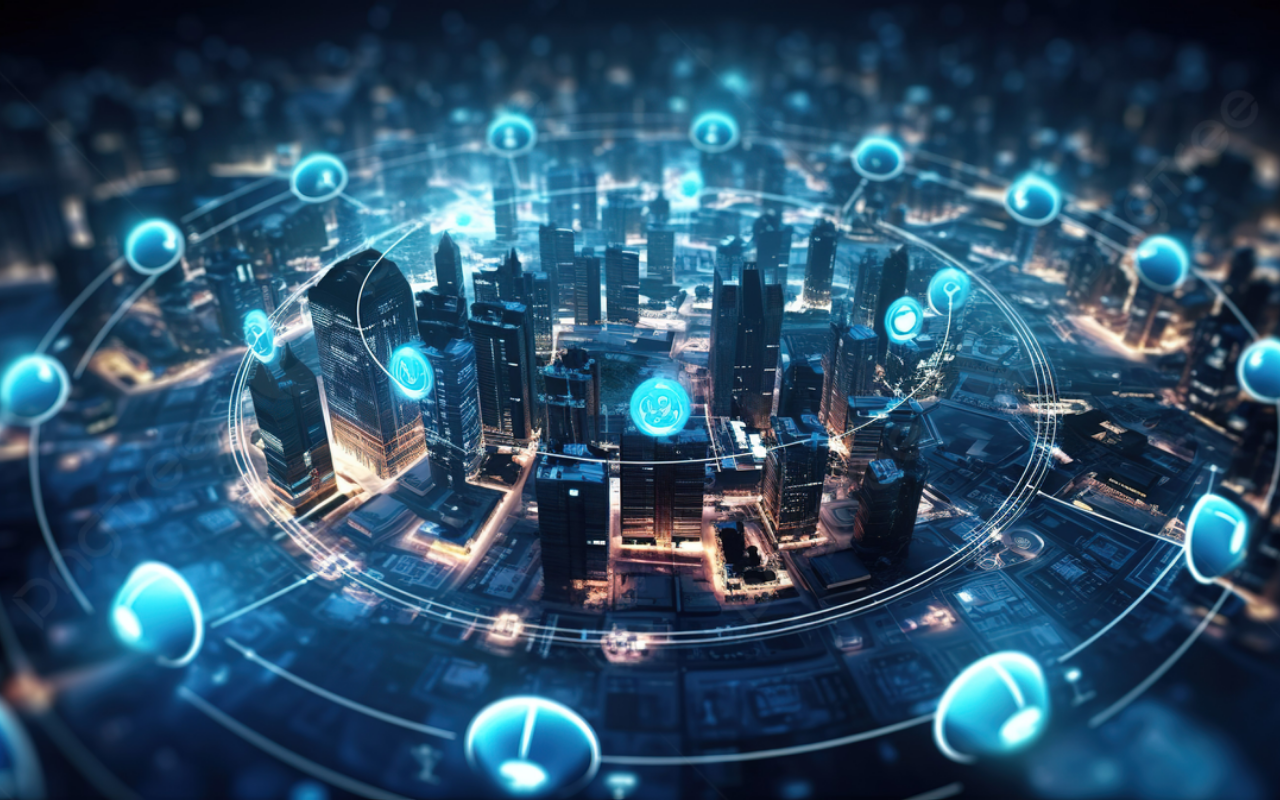
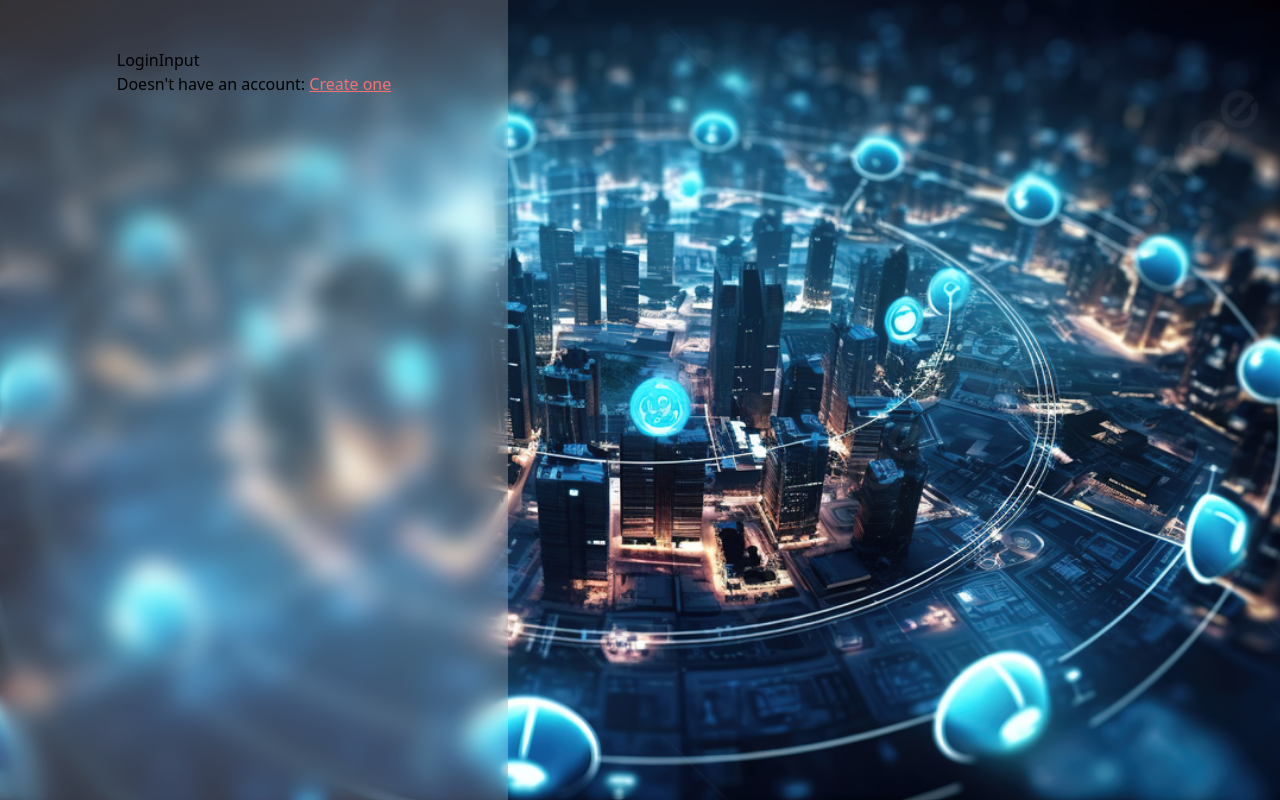
Before and after one commit to tkim0809/IoT_Dashboard, a React (Create React App) app in the folder client/: page /login in a window 1280 px wide. Built offline with nearby package versions, Linux system fonts and the light colour scheme.

Commit message:
login screen and add animation

```diff
--- a/client/package.json
+++ b/client/package.json
@@ -6,9 +6,11 @@
     "@testing-library/jest-dom": "^5.14.1",
     "@testing-library/react": "^13.0.0",
     "@testing-library/user-event": "^13.2.1",
+    "framer-motion": "^11.5.4",
     "react": "^18.3.1",
     "react-dom": "^18.3.1",
-    "react-router-dom": "^6.26.1",
+    "react-icons": "^5.3.0",
+    "react-router-dom": "^6.26.2",
     "react-scripts": "5.0.1",
     "tailwindcss": "^3.4.10",
     "web-vitals": "^2.1.0"
--- /dev/null
+++ b/client/src/animations/index.js
@@ -0,0 +1,9 @@
+export const buttonClick = {
+    whileTap: { scale: 0.95 },
+}
+
+export const fadeInOut = {
+    initial: { opacity: 0 },
+    animate: { opacity: 1 },
+    exit: { opacity: 0 }
+}
--- a/client/src/components/ExpandedView.jsx
+++ b/client/src/components/ExpandedView.jsx
@@ -1,8 +1,8 @@
 import React from "react";
 
-const ExpandedView = ({fleetName, onClose}) => {
+const ExpandedView = ({ fleetName, onClose }) => {
     return (
-        <div className="p-5 rounded-lg border-solid border-black border-2 bg-white" style={{width: "90%", height: "90%", position: "fixed"}}>
+        <div className="p-5 rounded-lg border-solid border-black border-2 bg-white" style={{ width: "90%", height: "90%", position: "fixed" }}>
             <p>
                 {fleetName}
             </p>
--- a/client/src/components/GroupView.jsx
+++ b/client/src/components/GroupView.jsx
@@ -2,9 +2,9 @@ import React, { useState } from "react";
 import ExpandedView from "./ExpandedView";
 
 const GroupView = () => {
-    let data = [{fleetName: "Fleet 1", fleetCategory: "fleet"}, {fleetName: "Fleet 2", fleetCategory: "subfleet"}, {fleetName: "Fleet 3", fleetCategory: "aircraft"},
-        {fleetName: "Fleet 4", fleetCategory: "fleet"}, {fleetName: "Fleet 5", fleetCategory: "aircraft"}, {fleetName: "Fleet 6", fleetCategory: "aircraft"}
-        ]
+    let data = [{ fleetName: "Fleet 1", fleetCategory: "fleet" }, { fleetName: "Fleet 2", fleetCategory: "subfleet" }, { fleetName: "Fleet 3", fleetCategory: "aircraft" },
+    { fleetName: "Fleet 4", fleetCategory: "fleet" }, { fleetName: "Fleet 5", fleetCategory: "aircraft" }, { fleetName: "Fleet 6", fleetCategory: "aircraft" }
+    ]
     const [isExanded, setIsExpanded] = useState(false);
     const [fleetName, setFleetName] = useState("");
     const [sortCategory, setSortCategory] = useState("all");
@@ -24,39 +24,39 @@ const GroupView = () => {
     }
 
     return (
-        <div id="groupview_container" className="bg-white w-screen h-screen flex flex-wrap p-10" style={{justifyContent: "center"}}>
-            <div style={{width: "100%", display: "flex", flexDirection: "row"}}>
-            <img className="border-solid border-2 border-black" style={{width: "100px", height: "100px"}} src="" />
-            <h1 style={{width: "100%", textAlign: "center"}}>Group name</h1>
-        </div>
-            <div id="table_container" className="border-solid border-2 border-black" style={{width: "100%", height: "60%", marginTop: "100px"}}>
-            <div className="flex-initial flex-row border-black border-1 border-solid h-15 border-b-0" style={{width: "100%"}}>
-                <button onClick={() => setSortCategory("all")} style={{color: sortCategory === "all" ? "blue" : "black"}}>All</button>
-                <button onClick={() => setSortCategory("fleet")} style={{color: sortCategory === "fleet" ? "blue" : "black"}}>Fleet</button>
-                <button onClick={() => setSortCategory("subfleet")} style={{color: sortCategory === "subfleet" ? "blue" : "black"}}>Sub Fleet</button>
-                <button onClick={() => setSortCategory("aircraft")} style={{color: sortCategory === "aircraft" ? "blue" : "black"}}>Aircraft</button>
+        <div id="groupview_container" className="bg-white w-screen h-screen flex flex-wrap p-10" style={{ justifyContent: "center" }}>
+            <div style={{ width: "100%", display: "flex", flexDirection: "row" }}>
+                <img className="border-solid border-2 border-black" style={{ width: "100px", height: "100px" }} src="" />
+                <h1 style={{ width: "100%", textAlign: "center" }}>Group name</h1>
             </div>
+            <div id="table_container" className="border-solid border-2 border-black" style={{ width: "100%", height: "60%", marginTop: "100px" }}>
+                <div className="flex-initial flex-row border-black border-1 border-solid h-15 border-b-0" style={{ width: "100%" }}>
+                    <button onClick={() => setSortCategory("all")} style={{ color: sortCategory === "all" ? "blue" : "black" }}>All</button>
+                    <button onClick={() => setSortCategory("fleet")} style={{ color: sortCategory === "fleet" ? "blue" : "black" }}>Fleet</button>
+                    <button onClick={() => setSortCategory("subfleet")} style={{ color: sortCategory === "subfleet" ? "blue" : "black" }}>Sub Fleet</button>
+                    <button onClick={() => setSortCategory("aircraft")} style={{ color: sortCategory === "aircraft" ? "blue" : "black" }}>Aircraft</button>
+                </div>
                 <table className="min-w-full min-h-20 border border-collapse">
                     <thead>
                         <tr>
-                            <th className="border border-gray-300 px-4 py-2" style={{textAlign: "left"}}>Fleet Name</th>
+                            <th className="border border-gray-300 px-4 py-2" style={{ textAlign: "left" }}>Fleet Name</th>
                             <th>Expand</th>
                         </tr>
                     </thead>
                     <tbody>
-                            {data.filter(item => sortCategory === "all" || item.fleetCategory === sortCategory)
+                        {data.filter(item => sortCategory === "all" || item.fleetCategory === sortCategory)
                             .slice(itemIndex, itemIndex + 5)
                             .map(data => (
                                 <tr>
-                                <td key={data} className="border border-gray-300 px-4 py-2" style={{width: "75%"}}>{data.fleetName}</td>
-                                <td className="border border-gray-300 px-4 py-2 text-center"><button onClick={() => handleExpand(data.fleetName)}>Expand</button></td>
+                                    <td key={data} className="border border-gray-300 px-4 py-2" style={{ width: "75%" }}>{data.fleetName}</td>
+                                    <td className="border border-gray-300 px-4 py-2 text-center"><button onClick={() => handleExpand(data.fleetName)}>Expand</button></td>
                                 </tr>
                             ))}
                     </tbody>
                 </table>
             </div>
             <button onClick={handleNextPage}>Next Page</button>
-            {isExanded && <ExpandedView fleetName={fleetName} onClose={handleClose}/>}
+            {isExanded && <ExpandedView fleetName={fleetName} onClose={handleClose} />}
         </div>
     )
 }
--- a/client/src/components/Login.jsx
+++ b/client/src/components/Login.jsx
@@ -1,12 +1,48 @@
-import React from 'react'
+import React, { useState } from 'react'
 import { LoginBg } from "../assets"
+import { LoginInput } from '../components'
+import { motion } from "framer-motion"
+import { buttonClick } from '../animations'
 
 const Login = () => {
+
+    const [userName, setUserName] = useState("")
+    const [isSignUp, setIsSignUp] = useState(false)
+    const [password, setPassword] = useState("")
+    const [confirm_password, setConfirm_password] = useState("")
+
     return (
         <div className='w-screen h-screen relative overflow-hidden flex'>
 
             {/* background image */}
-            <img src={LoginBg} className='w-full h-full object-cover absolute' alt='' />
+            <img src={LoginBg} className='w-full h-full object-cover absolute top-0 left-0' alt='' />
+
+            {/* content box */}
+            <div className='flex flex-col items-center bg-lightOverlay w-[80%] md:w-508 h-full z-10 backdrop-blur-md p-4 px-4 py-12'>
+                {/* TODO: top logo section */}
+
+                {/* TODO: welcome text */}
+
+                {/* TODO: input section */}
+                <div>
+                    <LoginInput placeHolder={"Email Here"} icon="" inputState={userName} inputStateFunc={setUserName} type="name" isSignUp={isSignUp} />
+
+
+                    {!isSignUp ? (
+                        <p>
+                            Doesn't have an account:{" "} <motion.button {...buttonClick} className='text-red-400 underline cursor-pointer bg-transparent' onClick={() => setIsSignUp(true)}>Create one</motion.button>
+                        </p>
+                    ) : (
+                        <p>
+                            Already have an account{" "} <motion.button {...buttonClick} className='text-red-400 underline cursor-pointer bg-transparent' onClick={() => setIsSignUp(false)}>Sign-in here</motion.button>
+                        </p>
+                    )}
+
+
+
+                    {/* button section */}
+                </div>
+            </div>
         </div>
     )
 }
--- /dev/null
+++ b/client/src/components/LoginInput.jsx
@@ -0,0 +1,9 @@
+import React from 'react'
+
+const LoginInput = ({ placeHolder, icon, inputState, inputStateFunc, type, isSignUp }) => {
+    return (
+        <div>LoginInput</div>
+    )
+}
+
+export default LoginInput
--- a/client/src/components/index.js
+++ b/client/src/components/index.js
@@ -1,3 +1,4 @@
 export { default as Login } from "./Login";
+export { default as LoginInput } from "./LoginInput";
 export { default as Home } from "./Home";
 export { default as GroupView } from "./GroupView";
--- a/client/src/index.js
+++ b/client/src/index.js
@@ -6,10 +6,14 @@ import App from "./App";
 
 import { BrowserRouter as Router } from "react-router-dom";
 
+import { AnimatePresence } from "framer-motion";
+
 ReactDOM.render(
     <React.StrictMode>
         <Router>
-            <App />
+            <AnimatePresence>
+                <App />
+            </AnimatePresence>
         </Router>
     </React.StrictMode>
     , document.getElementById('root'))
```
Also changed, not shown: 1 other file (tests, documents, lock files or other folders).
